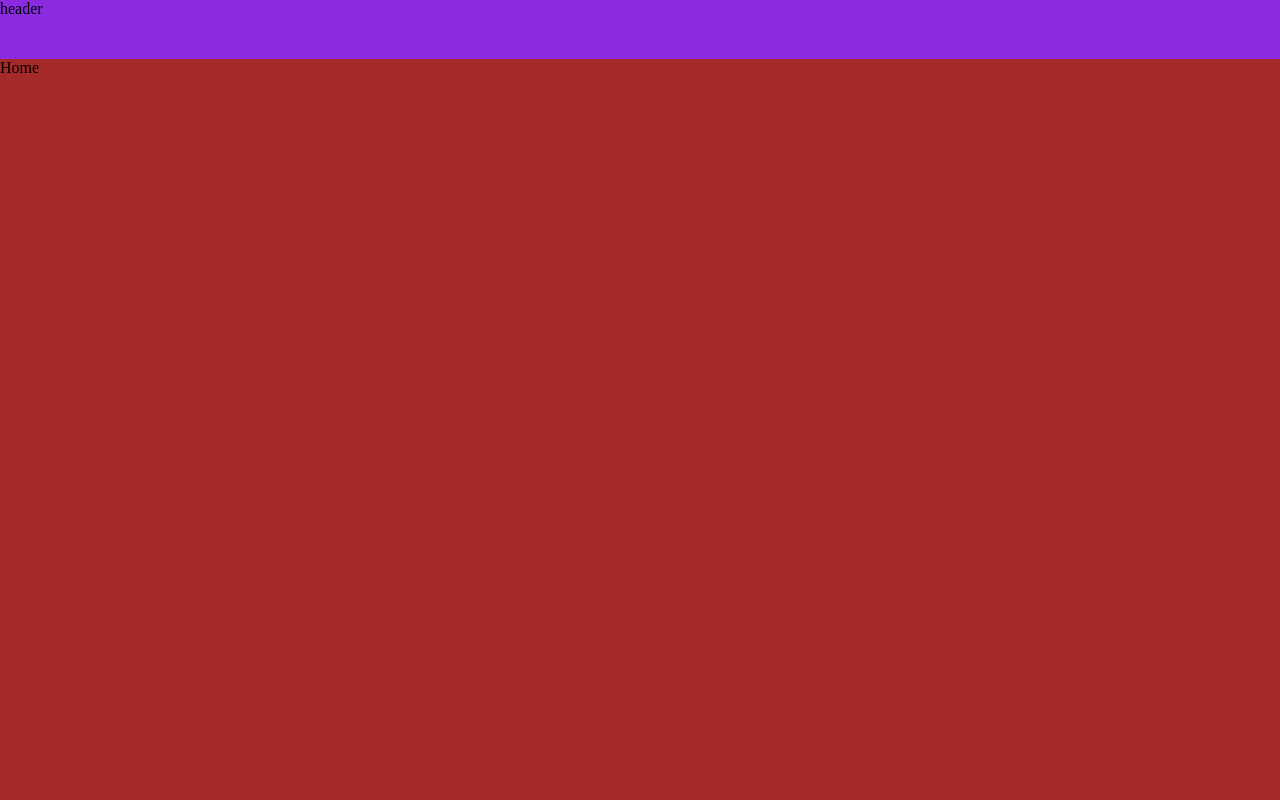
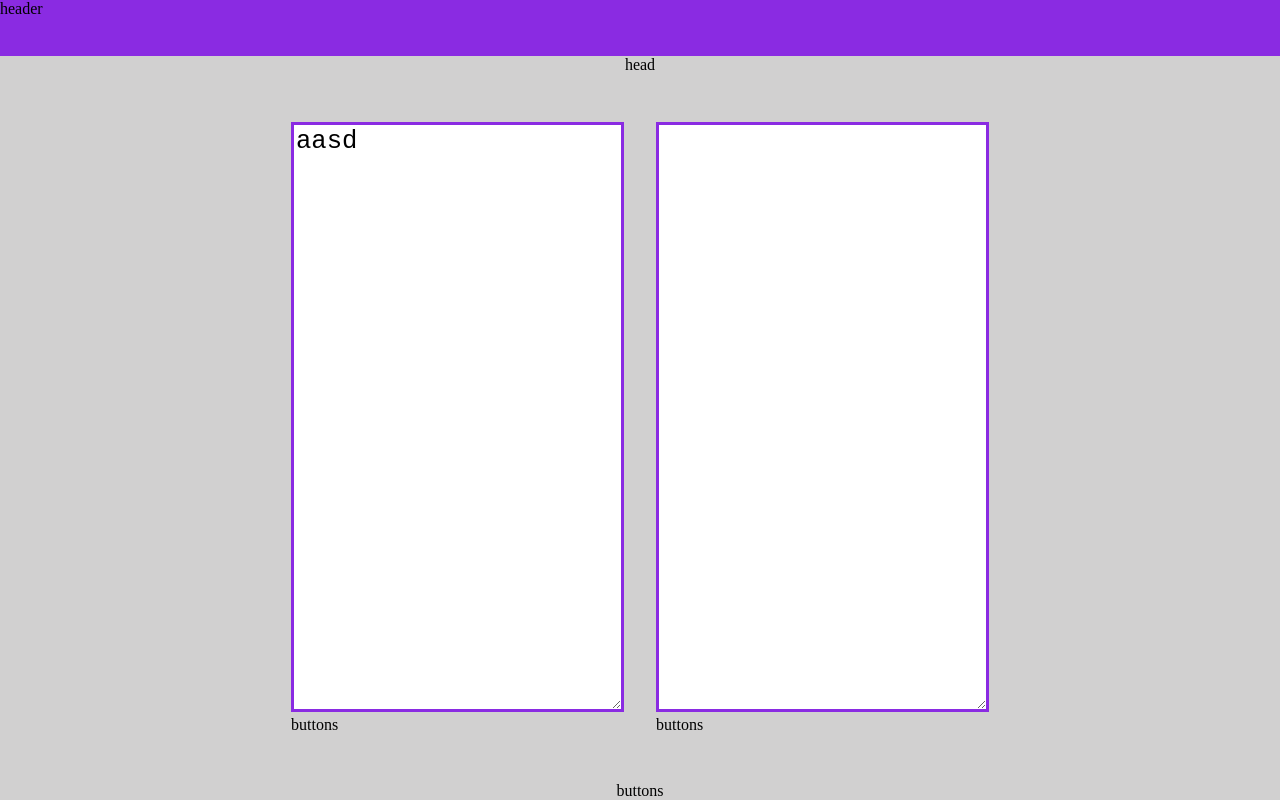
Before and after one commit to SubwaySerfer/shipmentsHelper, a Vue app: page /#/home in a window 1280 px wide. Built offline with nearby package versions, Linux system fonts and the light colour scheme.

Commit message:
feat: add textareas

```diff
--- /dev/null
+++ b/src/components/home/TransformBox.vue
@@ -0,0 +1,49 @@
+<template>
+  <section class="wrapper">
+    <div>head</div>
+    <div class="main-box">
+      <div>
+        <textarea name="initial" id="" cols="20" rows="20" class="initial-text">
+aasd
+</textarea
+        >
+        <div>buttons</div>
+      </div>
+      <div>
+        <textarea
+          name="finally"
+          id=""
+          cols="20"
+          rows="20"
+          class="finally-text"
+        ></textarea>
+        <div>buttons</div>
+      </div>
+    </div>
+    <div>buttons</div>
+  </section>
+</template>
+
+<style scoped>
+.wrapper {
+  display: flex;
+  flex-direction: column;
+  align-items: center;
+  justify-content: center;
+  height: 100%;
+  gap: 3rem;
+}
+.main-box {
+  display: flex;
+  gap: 2rem;
+}
+textarea {
+  font-size: 1.6rem;
+}
+.initial-text {
+  border: 3px solid blueviolet;
+}
+.finally-text {
+  border: 3px solid blueviolet;
+}
+</style>
--- a/src/pages/home/HomePage.vue
+++ b/src/pages/home/HomePage.vue
@@ -1,9 +1,21 @@
 <template>
-  <section>Home</section>
+  <section>
+    <transform-box></transform-box>
+  </section>
 </template>
+
+<script>
+import TransformBox from "../../components/home/TransformBox.vue";
+
+export default {
+  components: {
+    TransformBox,
+  },
+};
+</script>
 
 <style scoped>
 section {
-  background-color: brown;
+  background-color: #d1d0d0;
 }
 </style>
```
Also changed, not shown: src/components/HelloWorld.vue (deleted, +0 -40 lines).
